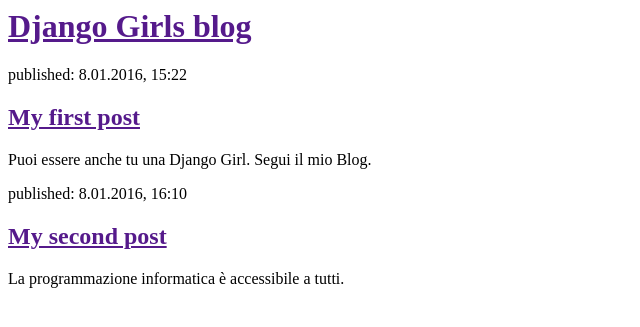
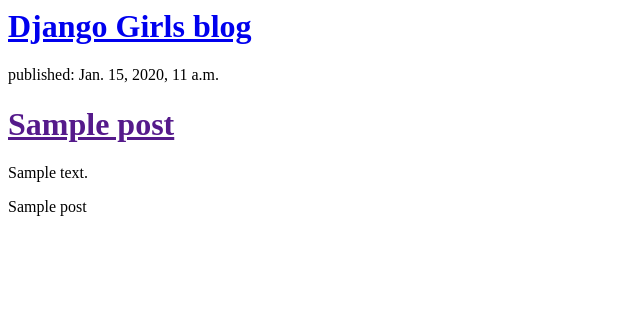
Before and after one commit to Giuna/Blog, a Django app: template blog/templates/blog/post_list.html in a window 1280 px wide. Shown: the top 327 px of the page, without its empty margins (0-640 px from the left). Run offline with Django 3.2, Linux system fonts and the light colour scheme; the template is opened without the code that fills it: values that come from a table or form of the project are taken from there, others are empty; tables that the repository leaves empty hold one stand-in row (values such as "Sample post").

Commit message:
Modifica dei template per mostrare i posts dal database

```diff
--- a/blog/templates/blog/post_list.html
+++ b/blog/templates/blog/post_list.html
@@ -10,27 +10,20 @@
 
 		<div>
 
-			<h1><a href="">Django Girls blog</a></h1>
+			<h1><a href="/">Django Girls blog</a></h1>
 
 		</div>
 
-		<div>
-			<p>published: 8.01.2016, 15:22</p>
+		{% for post in posts %}
 
-			<h2><a href="">My first post</a></h2>
+			<div>
 
-			<p>Puoi essere anche tu una Django Girl. Segui il mio Blog.</p>
-
-		</div>
-
-		<div>
-
-			<p>published: 8.01.2016, 16:10</p>
-
-			<h2><a href="">My second post</a></h2>
-
-			<p>La programmazione informatica è accessibile a tutti.</p>
-
+				<p>published: {{ post.published_date }}</p>
+				<h1><a href="">{{ post.title }}</a></h1>
+				<p>{{ post.text| linebreaks }}</p>
+				{{ post }}
+			</div>
+			{% endfor %}
 		</div>
 
 	</body>
--- a/blog/views.py
+++ b/blog/views.py
@@ -1,4 +1,7 @@
 from django.shortcuts import render
+from django.utils import timezone
+from .models import Post
 
 def post_list (request):
-	return render(request, 'blog/post_list.html', {})
+	posts = Post.objects.filter(published_date__lte=timezone.now()).order_by('published_date')
+	return render(request, 'blog/post_list.html', {'posts': posts})
```
Also changed, not shown: mysite/urls.py (line endings or trailing spaces).
